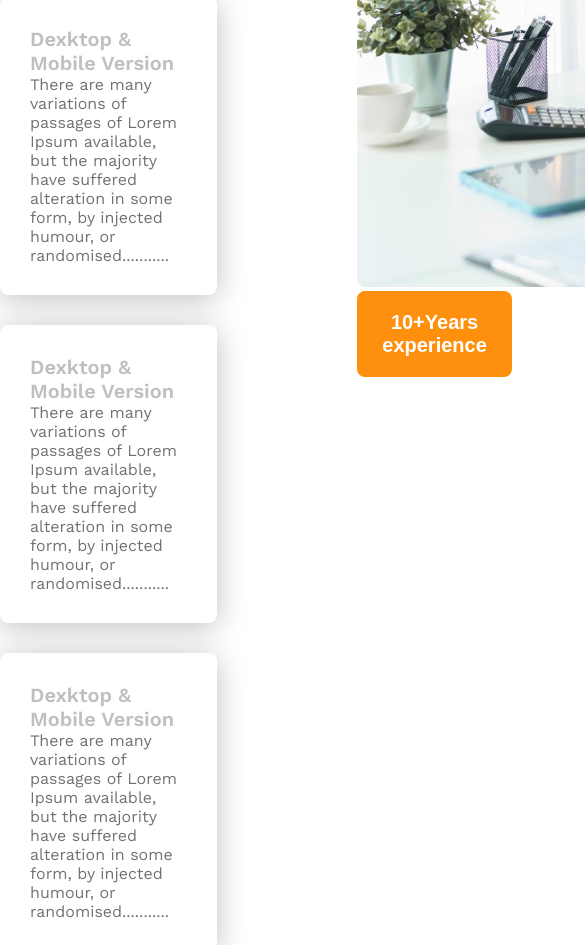
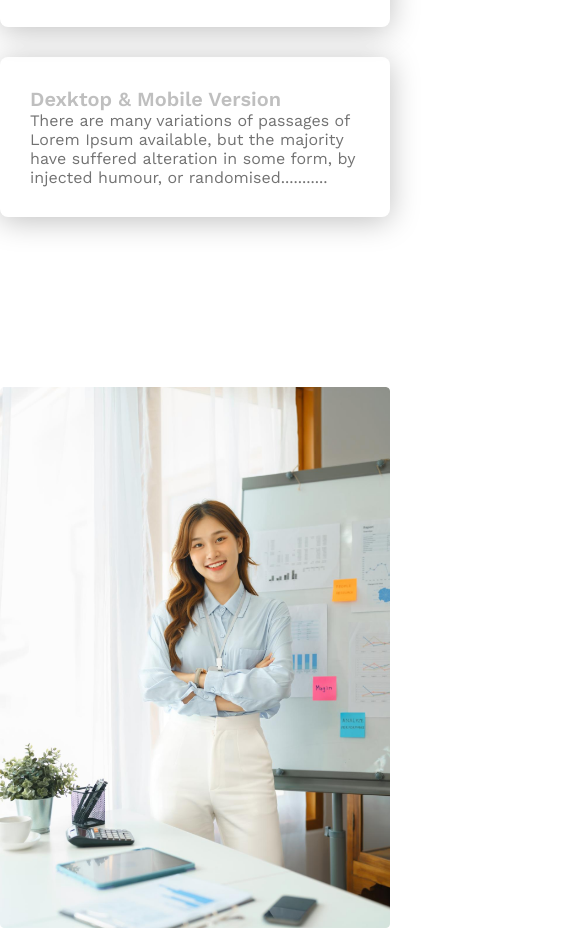
Before and after one commit to dip00-bb/g3-architect, a plain HTML site: page index.html in a window 390 px wide. Shown: the part 3270-4215 px from the top of the page, 585 px wide, since content can reach past the window. Drawn offline with nearby package versions, Linux system fonts and the light colour scheme; a script that the page names is missing.

Commit message:
make feature responsive

```diff
--- a/index.html
+++ b/index.html
@@ -75,10 +75,10 @@
                     <p class="text-light-gray">There are many variations of passages of Lorem Ipsum available, but the majority have suffered alteration in some form, by injected humour, or randomised...........</p>
                 </div>
             </div>
-            <div>
+            <div class="featured-architect">
                 <img src="./images/architect.png" alt="">
-                <button class="btn-primary">
-                    <span>10+Years</span>
+                <button id="experience-badge" class="btn-primary">
+                    <span id="experience-year">10+Years</span>
                     <br>
                     <span>experience</span>
                 </button>
--- a/styles/style.css
+++ b/styles/style.css
@@ -174,6 +174,21 @@ main > section{
     margin-top: 0;
     margin-bottom: 0;
 }
+#experience-badge{
+    padding: 45px 42px;
+    font-size: 1.5rem;
+    font-weight: 500;
+    margin-left: -100px;
+    margin-top: -150px;
+}
+
+#experience-year{
+    font-size: 4rem;
+}
+
+.featured-architect img{
+    width: 100%;
+}
 /* some facts related style */
 
 .facts-container{
@@ -233,7 +248,7 @@ main > section{
 /* reponsive media query */
 
 @media screen and (max-width:576px) {
-    .navbar,.nav-links,.teams {
+    .navbar,.nav-links,.teams,.feature {
         flex-direction: column;
 
     }
@@ -253,13 +268,17 @@ main > section{
         margin-left:30px ;
         margin-top: 20px;
     }
+    #experience-badge{
+        margin-top: 20px;
+        margin-left: 20px;
+    }
 }
 
 
 /*  medium sixe device */
 
 @media screen and (min-width:577px) and (max-width:992px){
-    .teams{
+    .teams.feature{
         flex-direction: column;
     }
     .our-features{
@@ -270,4 +289,8 @@ main > section{
         grid-template-columns: repeat(2, 1fr);
         gap: 50px;
     }
+    #experience-badge{
+        margin-top: 10px;
+        margin-left: 10px;
+    }
 }
```
